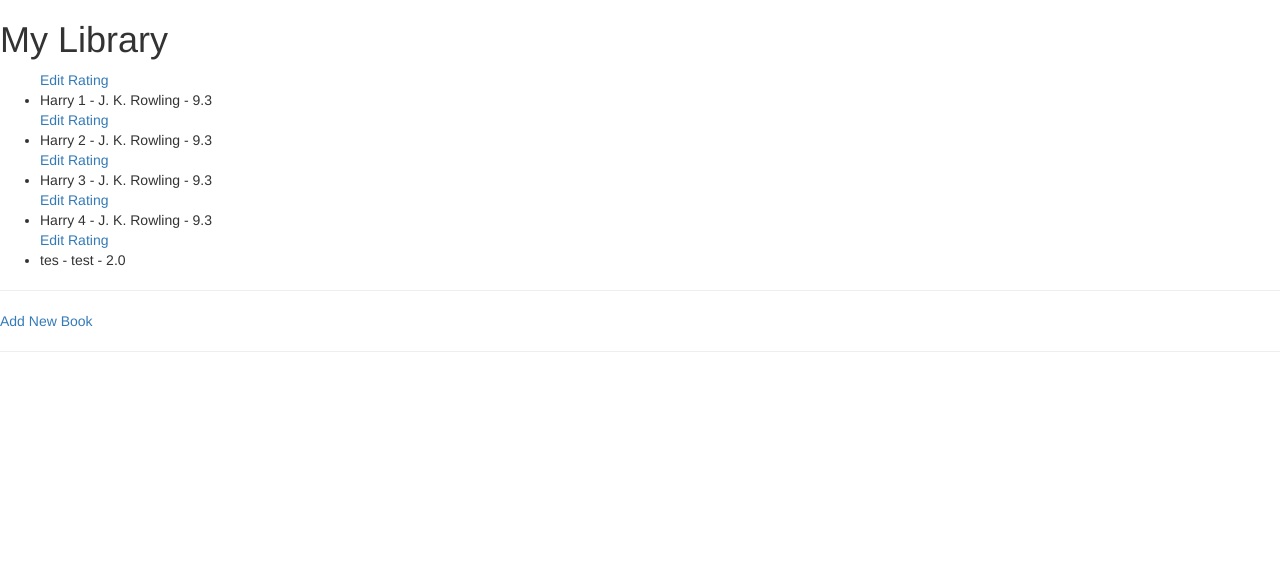
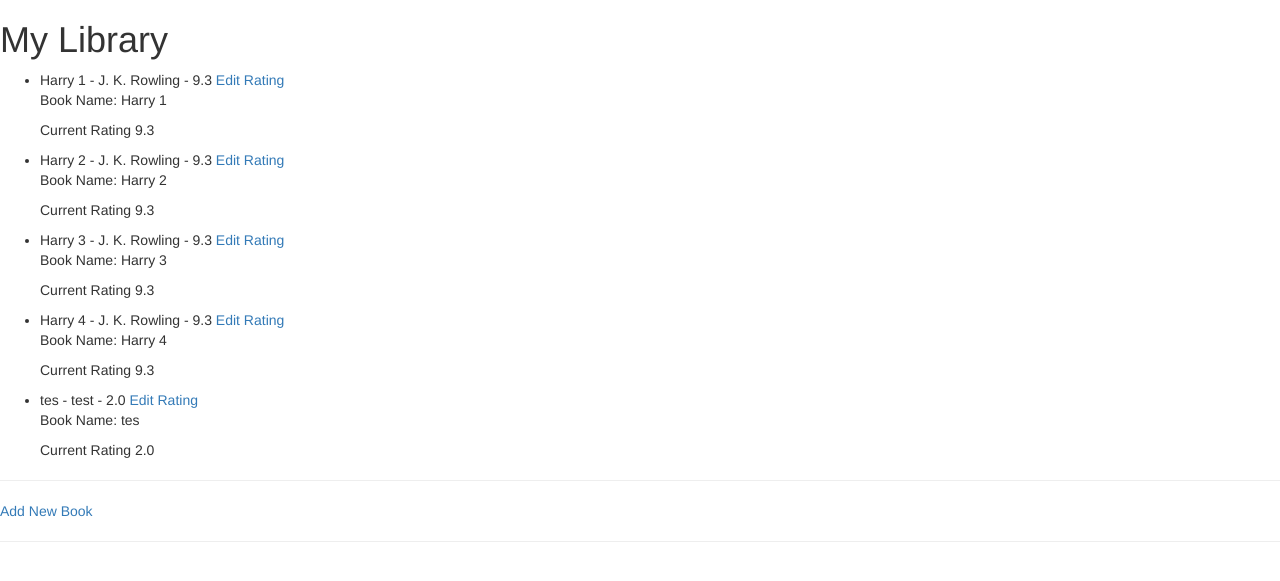
Before and after one commit to rajverma1985/blog-with-users-start, a Flask app: page / in a window 1280 px wide. Shown: the top 581 px of the page. Run offline with Flask 2, Linux system fonts and the light colour scheme; data comes from the database, SQL or seed files in the repository; some libraries are stand-ins or nearby versions.

Commit message:
starting edit actions and delete actions

```diff
--- a/main.py
+++ b/main.py
@@ -40,6 +40,11 @@ class BooksForm(FlaskForm):
     submit = SubmitField('Add Book')
 
 
+class EditForm(FlaskForm):
+    rating = IntegerField('Rating', validators=[DataRequired()])
+    submit = SubmitField('Change Rating')
+
+
 @app.route('/')
 def home():
     all_books = db.session.query(Books).all()
@@ -57,9 +62,10 @@ def add():
     return render_template('add.html', form=form)
 
 
-@app.route('/edit_rating')
-def edit_rating():
-    return render_template('edit_rating.html')
+@app.route('/edit_rating/<int:id>', methods=['GET', 'POST'])
+def edit_rating(id):
+    form = EditForm()
+    return render_template('edit_rating.html', id=id, form=form)
 
 
 if __name__ == "__main__":
--- a/templates/edit_rating.html
+++ b/templates/edit_rating.html
@@ -13,12 +13,12 @@
 <div class="container">
   <div class="row">
     <div class="col-sm-12 col-md-8">
-      <h1>Add a New Book into the database</h1>
+      <h1>Edit a Book</h1>
         {{ wtf.quick_form(form, novalidate=True) }}
     </div>
   </div>
 </div>
 <hr>
-<p class="space-above"><a href="{{url_for('home')}}">Chekout all the Books</a></p>
+<p class="space-above"><a href="{{url_for('home')}}">Checkout all the Books</a></p>
 <hr>
 {% endblock %}
--- a/templates/index.html
+++ b/templates/index.html
@@ -15,8 +15,13 @@
     {% endif %}
     <ul>
         {% for book in books %}
-        <a href="{{url_for('edit_rating')}}">Edit Rating</a>
-        <li>{{book.title}} - {{book.author}} - {{book.rating}}</li>
+        <li>
+            {{book.title}} - {{book.author}} - {{book.rating}}
+            <a href="{{url_for('edit_rating', id=book.id)}}">Edit Rating</a>
+            <p>Book Name: {{book.title}}</p>
+            <p>Current Rating {{book.rating}}</p>
+        </li>
+
         {% endfor%}
     </ul>
 <hr>
```
